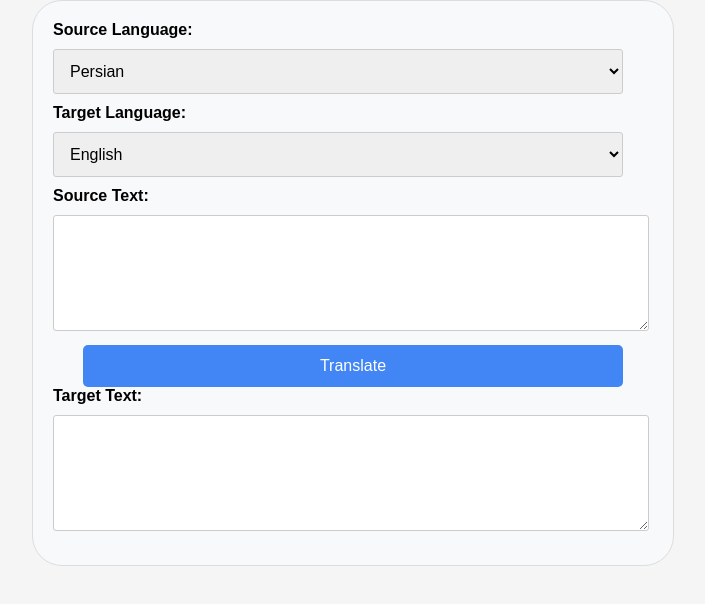
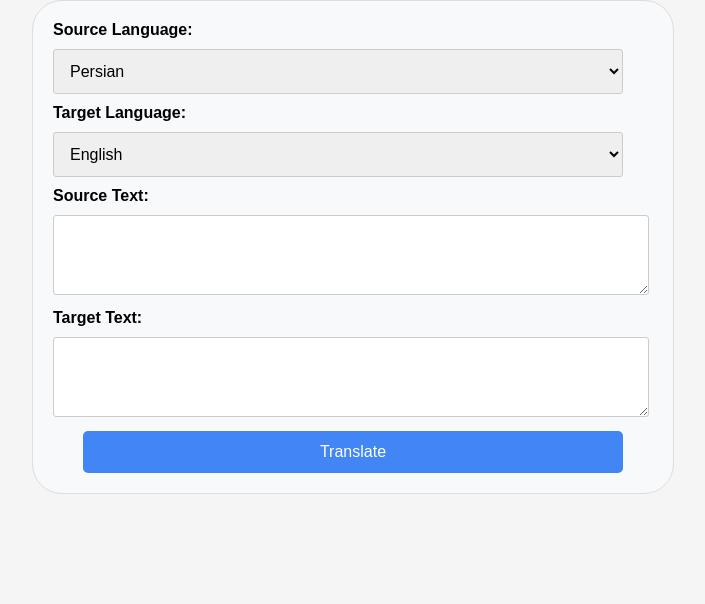
Before and after one commit to rezaanbarsooz79/Translator-using-API-for-Farsi-to-English, a plain HTML site: page index.html in a window 1280 px wide. Shown: the part 78-682 px from the top of the page, without its empty margins (287-992 px from the left). Drawn offline with Linux system fonts and the light colour scheme.

Commit message:
Update index.html

```diff
--- a/index.html
+++ b/index.html
@@ -37,12 +37,12 @@
         </select>
 
         <label for="source-text">Source Text:</label>
-        <textarea id="source-text" rows="5"></textarea>
+        <textarea id="source-text" rows="3"></textarea>
+
+        <label for="target-text">Target Text:</label>
+        <textarea id="target-text" rows="3" readonly></textarea>
 
         <button type="button" id="translate-btn">Translate</button>
-
-        <label for="target-text">Target Text:</label>
-        <textarea id="target-text" rows="5" readonly></textarea>
     </form>
 
     <script src="main.js"></script>
```
